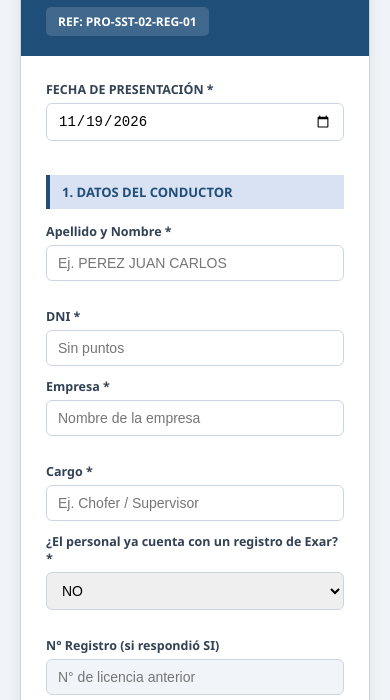
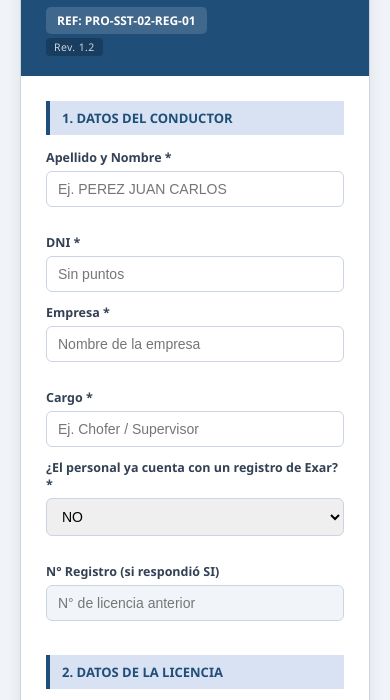
Before and after one commit to nicoagcivil/Formulario-de-Manejo-EXAR, a plain HTML site: page index.html in a window 390 px wide. Shown: the part 117-817 px from the top of the page. Drawn offline with Linux system fonts and the light colour scheme.

Commit message:
Update index.html

```diff
--- a/index.html
+++ b/index.html
@@ -42,12 +42,26 @@
       font-size: 12px;
       color: #cbd5e1;
     }
+    .header-badges {
+      display: flex;
+      flex-direction: column;
+      align-items: flex-end;
+      gap: 4px;
+    }
     .badge-ref {
       background: rgba(255,255,255,0.15);
-      padding: 6px 12px;
+      padding: 5px 11px;
       border-radius: 5px;
       font-size: 12px;
       font-weight: bold;
+    }
+    .badge-ver {
+      font-size: 10.5px;
+      color: #cbd5e1;
+      background: rgba(0,0,0,0.22);
+      padding: 2px 8px;
+      border-radius: 4px;
+      letter-spacing: 0.4px;
     }
     form {
       padding: 25px;
@@ -209,8 +223,15 @@
     .btn-nuevo:hover {
       background: #163a5c;
     }
+    .footer-version {
+      text-align: right;
+      font-size: 10.5px;
+      color: #94a3b8;
+      padding: 0 25px 12px;
+    }
     @media (max-width: 600px) {
       .grid-2, .grid-3 { grid-template-columns: 1fr; }
+      .header-badges { align-items: flex-start; }
     }
   </style>
 </head>
@@ -222,17 +243,13 @@
       <h1>Autorización Manejo de Vehículo</h1>
       <p>Solicitud y Entrega de Licencia Interna</p>
     </div>
-    <div class="badge-ref">REF: PRO-SST-02-REG-01</div>
+    <div class="header-badges">
+      <div class="badge-ref">REF: PRO-SST-02-REG-01</div>
+      <div class="badge-ver" id="badgeVersion">Rev. 1.2</div>
+    </div>
   </div>
 
   <form id="solicitudForm" onsubmit="enviarDatos(event)">
-    <div class="grid-2">
-      <div class="form-group">
-        <label>FECHA DE PRESENTACIÓN *</label>
-        <input type="date" id="fechaPresentacion" required>
-      </div>
-    </div>
-
     <div class="section-title">1. Datos del Conductor</div>
     <div class="grid-2">
       <div class="form-group">
@@ -356,12 +373,18 @@
     <p style="font-size: 13px; color: #64748b;">Selecciona este código en la hoja <b>Formulario_Carga</b> para imprimir el documento y firmarlo.</p>
     <button type="button" class="btn-nuevo" onclick="nuevoFormulario()">➕ Cargar Otro Conductor</button>
   </div>
+
+  <div class="footer-version" id="footerVersion">Versión Web: Rev. 1.2</div>
 </div>
 
 <script>
+  // CONTADOR DE REVISIÓN DEL HTML (Sube este número en cada actualización)
+  const HTML_VERSION = "Rev. 1.2";
+
   const WEB_APP_URL = "https://script.google.com/macros/s/AKfycbyaxb4QVrhyX6Bwz14r7Ca9uwuwpheG5vPRxFcdPoLPLZSu3opp-uyeAh6L_Hx8vX-0/exec";
 
-  document.getElementById('fechaPresentacion').valueAsDate = new Date();
+  document.getElementById('badgeVersion').innerText = HTML_VERSION;
+  document.getElementById('footerVersion').innerText = "Versión Web: " + HTML_VERSION;
 
   function toggleNroRegistro() {
     const val = document.getElementById('registroPrevio').value;
@@ -400,7 +423,7 @@
     btn.innerText = '⏳ Guardando en Base de Datos...';
 
     const payload = {
-      fechaPresentacion: document.getElementById('fechaPresentacion').value,
+      versionHtml: HTML_VERSION,
       apellidoNombre: document.getElementById('apellidoNombre').value.trim(),
       dni: document.getElementById('dni').value.trim(),
       empresa: document.getElementById('empresa').value.trim(),
@@ -446,7 +469,6 @@
 
   function nuevoFormulario() {
     document.getElementById('solicitudForm').reset();
-    document.getElementById('fechaPresentacion').valueAsDate = new Date();
     toggleNroRegistro();
     toggleVtoLinti();
     const btn = document.getElementById('btnEnviar');
```
